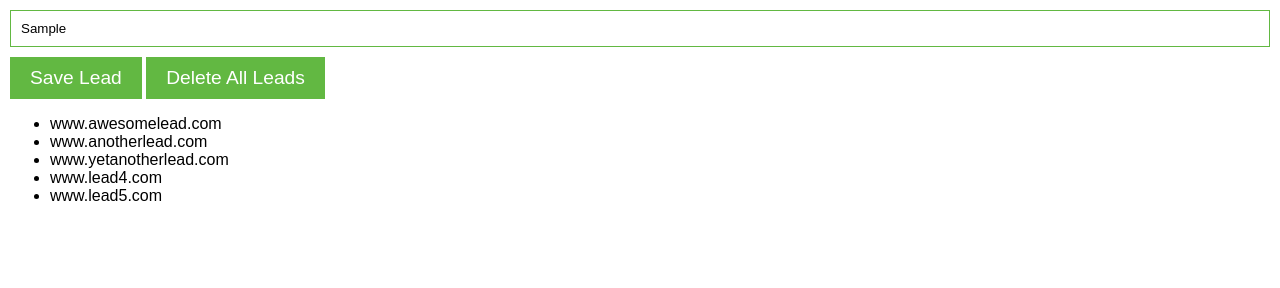
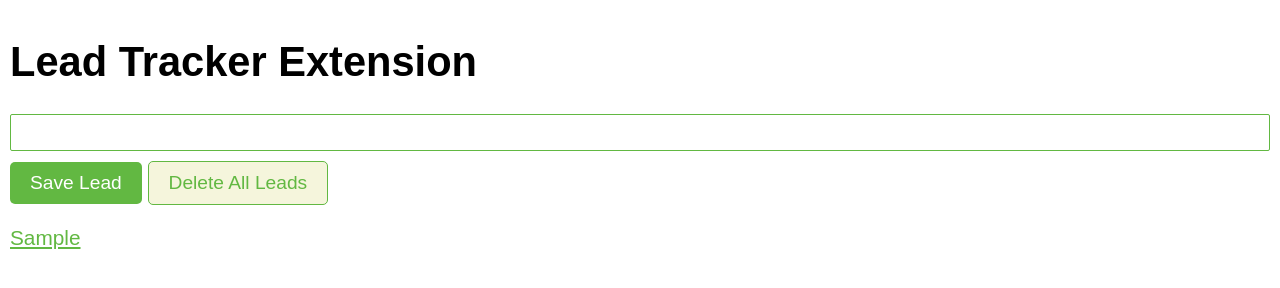
Before and after one commit to anevv-dev/frontend-lab, a browser extension: page Lead Tracker Extension/index.html in a window 1280 px wide. Both pictures are taken after typing "Sample" into the empty fields and a click on the button "Save Lead". Drawn offline with Linux system fonts and the light colour scheme.

Commit message:
[UPDATE] lead tracker

```diff
--- a/Lead Tracker Extension/index.css
+++ b/Lead Tracker Extension/index.css
@@ -2,6 +2,8 @@ body {
     margin: 0;
     padding: 10px;
     font-family: Arial, sans-serif;
+    font-size: 1.3rem;
+    min-width: 400px;
 }
 
 input {
@@ -10,6 +12,7 @@ input {
     box-sizing: border-box;
     margin-bottom: 10px;
     border: 1.3px solid #62b842;
+    border-radius: 2px;
 }
 
 button {
@@ -19,4 +22,24 @@ button {
     border: none;
     cursor: pointer;
     font-size: 1.2rem;
+    border-radius: 5px;
 }
+
+ul {
+    list-style: none;
+    padding-left: 0;
+}
+
+li {
+    margin-top: 5px;
+}
+
+a {
+    color: #62b842;
+}
+
+#delete-btn {
+    background-color: beige;
+    color: #62b842;
+    border: 1.42px solid #62b842;
+}
--- a/Lead Tracker Extension/index.html
+++ b/Lead Tracker Extension/index.html
@@ -10,6 +10,7 @@
 </head>
 
 <body>
+    <h1>Lead Tracker Extension</h1>
     <input type="text" id="input-el">
     <button id="input-btn">Save Lead</button>
     <button id="delete-btn">Delete All Leads</button>
--- a/Lead Tracker Extension/index.js
+++ b/Lead Tracker Extension/index.js
@@ -1,21 +1,58 @@
-let myLeads = ["www.awesomelead.com", "www.anotherlead.com", "www.yetanotherlead.com", "www.lead4.com", "www.lead5.com"]
+
+
+let myLeads = []
 const inputEl = document.getElementById("input-el")
 const inputBtn = document.getElementById("input-btn")
 const deleteBtn = document.getElementById("delete-btn")
 const ulEl = document.getElementById("ul-el")
 
+// Initialize myLeads from localStorage or use an empty array
+const leadsFromLocalStorage = JSON.parse(localStorage.getItem("myLeads"))
 
+
+if (leadsFromLocalStorage) {
+    myLeads = leadsFromLocalStorage
+    render(myLeads)
+}
+
+function render(leads) {
+    let listItems = ""
+    for (let i = 0; i < leads.length; i++) {
+        // listItems += "<li><a target='blank' href='#' >" + myLeads[i] + "</a ></li >"
+        listItems += `
+            <li>
+                <a target='blank' href='${leads[i]}' >
+                   ${leads[i]}
+                </a >
+            </li>`
+
+    }
+    ulEl.innerHTML = listItems
+}
 
 inputBtn.addEventListener("click", function () {
     myLeads.push(inputEl.value)
-    console.log(myLeads)
+    inputEl.value = ""
+    localStorage.setItem("myLeads", JSON.stringify(myLeads))
+    render(myLeads)
 })
 
-for (let i = 0; i < myLeads.length; i++) {
-    ulEl.innerHTML += "<li>" + myLeads[i] + " " + "</li>"
-}
+
+//creating a new element
+//setting the text content of the new element
+//appending the new element to the ul
+// const li = document.createElement("li")
+// li.textContent = myLeads[i]
+// ulEl.append(li)
+
 
 
 deleteBtn.addEventListener("click", function () {
-    console.log("Double clicked!")
+    const confirmDelete = confirm("Are you sure you want to delete all leads?")
+    if (confirmDelete) {
+        localStorage.clear()
+        myLeads = []
+        render(myLeads)
+    }
+
 })
```
Also changed, not shown: Lead Tracker Extension/discount.png (added), Lead Tracker Extension/manifest.json (added).
